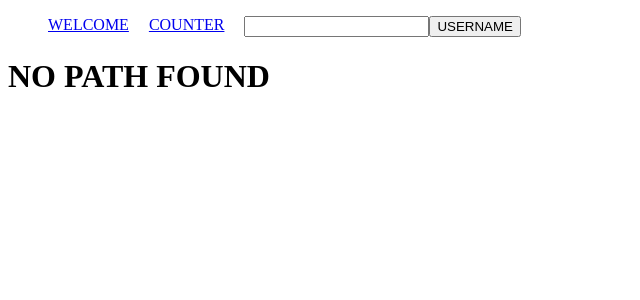
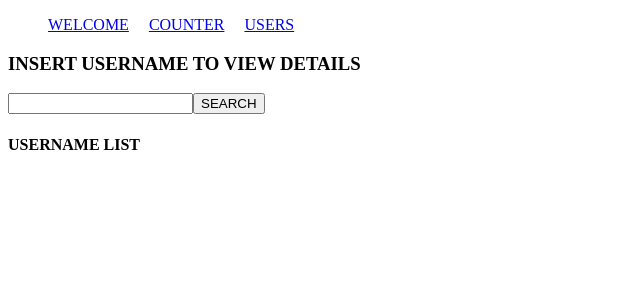
Before and after one commit to Baku305/react-exercises, a React (Create React App) app in the folder react-exercises/: page /users in a window 1280 px wide. Shown: the top 300 px of the page, without its empty margins (0-640 px from the left). Built offline with nearby package versions, Linux system fonts and the light colour scheme.

Commit message:
feat7react-router-06

```diff
--- /dev/null
+++ b/react-exercises/src/GithubUserList.jsx
@@ -0,0 +1,35 @@
+import { useEffect } from "react";
+import { useState } from "react";
+import { Link, Outlet, useNavigate } from "react-router-dom";
+import { GithubUser } from "./GithubUser";
+
+export function GithubUserList() {
+
+  const [inputValue, setInputValue] = useState("")
+
+  const handlerInputUsername = (event) => {
+    setInputValue(event.target.value)
+  }
+
+  const handleSearchUsername = () => {
+    navigate(`/users/${inputValue}`)
+  }
+
+  const navigate = useNavigate()
+
+  return (
+    <>
+      <div className="userListContainer">
+        <div className="userListInputContainer">
+          <h3>INSERT USERNAME TO VIEW DETAILS</h3>
+          <input type="text" className="userListInput" onChange={handlerInputUsername} />
+          <button className="userListInputButton" onClick={handleSearchUsername}>SEARCH</button>
+        </div>
+        <div>
+          <h4>USERNAME LIST</h4>
+              <Outlet/>
+        </div>
+      </div>
+    </>
+  );
+}
--- a/react-exercises/src/ShowGithubUser.jsx
+++ b/react-exercises/src/ShowGithubUser.jsx
@@ -1,5 +1,5 @@
-import { useState } from "react";
-import { Link, useParams } from "react-router-dom";
+
+import { Outlet, useParams } from "react-router-dom";
 import { GithubUser } from "./GithubUser";
 
 export function ShowGithubUser(){
--- a/react-exercises/src/app.jsx
+++ b/react-exercises/src/app.jsx
@@ -5,23 +5,21 @@ import { ClickCounter } from "./Counter";
 import { ShowGithubUser } from "./ShowGithubUser";
 import { useState } from "react";
 import { NotFound } from "./NotFound";
+import { GithubUserList } from "./GithubUserList";
 
 export function App() {
+  const navigate = useNavigate();
 
-  const navigate = useNavigate()
+  const [usernameValue, setUsernameValue] = useState();
 
-  const [usernameValue,setUsernameValue] = useState()
-
-   const handleNavigate = () => {
-
-    navigate(`/users/${usernameValue}`)
-
-   }
+  const handleNavigate = () => {
+    navigate(`/users/${usernameValue}`);
+  };
 
   return (
     <>
       <div>
-        <ul style={{display:"flex" , listStyleType:"none" , gap:"20px"}}>
+        <ul style={{ display: "flex", listStyleType: "none", gap: "20px" }}>
           <li>
             <Link to={"/"}>WELCOME</Link>
           </li>
@@ -29,15 +27,16 @@ export function App() {
             <Link to={"/counter"}>COUNTER</Link>
           </li>
           <li>
-            <input type="text" onKeyUp={(e)=>setUsernameValue(e.target.value)}/>
-            <button onClick={handleNavigate}>USERNAME</button>
+          <Link to={"/users"}>USERS</Link>
           </li>
         </ul>
         <Routes>
           <Route path="/" element={<Welcome name="ERIK" />}></Route>
-          <Route path="/counter" element={<ClickCounter />}></Route>
-          <Route path="/users/:username" element={<ShowGithubUser />} />
-          <Route path="/*" element = {<NotFound />}/>
+          <Route path="counter" element={<ClickCounter />}></Route>
+          <Route path="users" element={<GithubUserList />}>
+            <Route path=":username" element={<ShowGithubUser />} />
+          </Route>
+          <Route path="/*" element={<NotFound />} />
         </Routes>
       </div>
     </>
```
